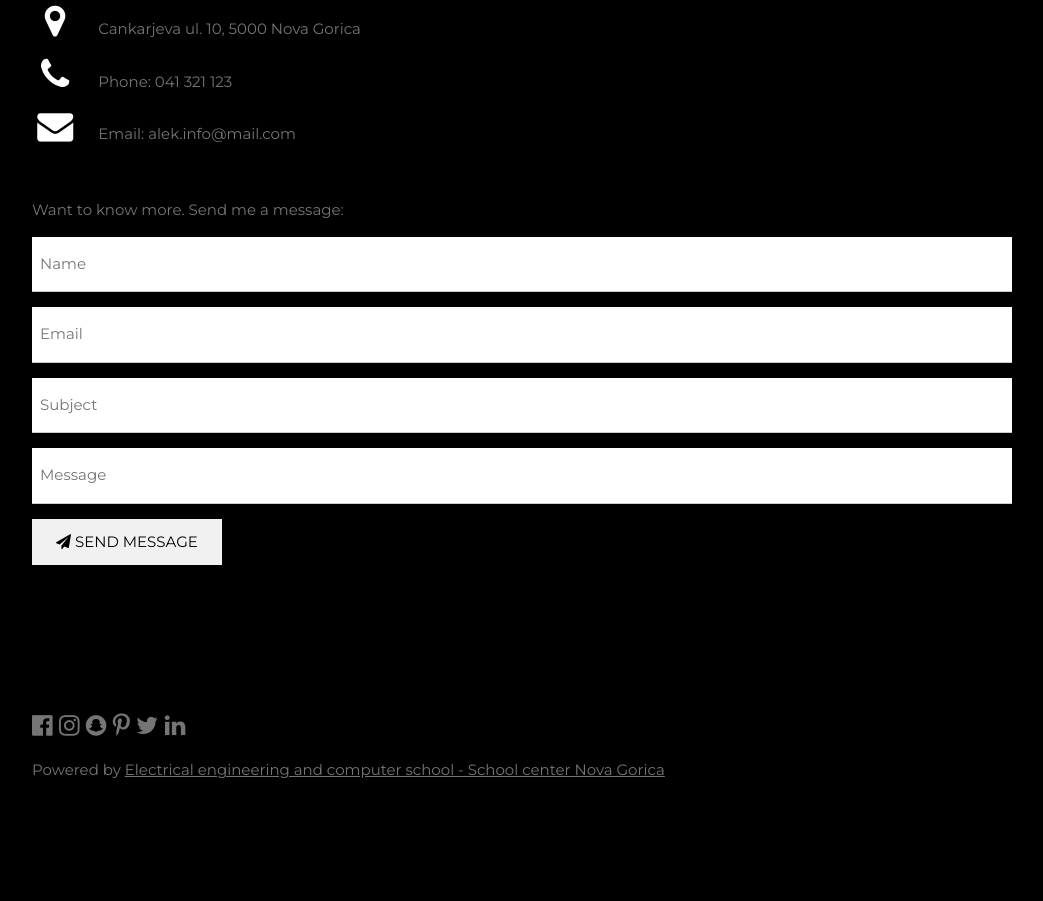
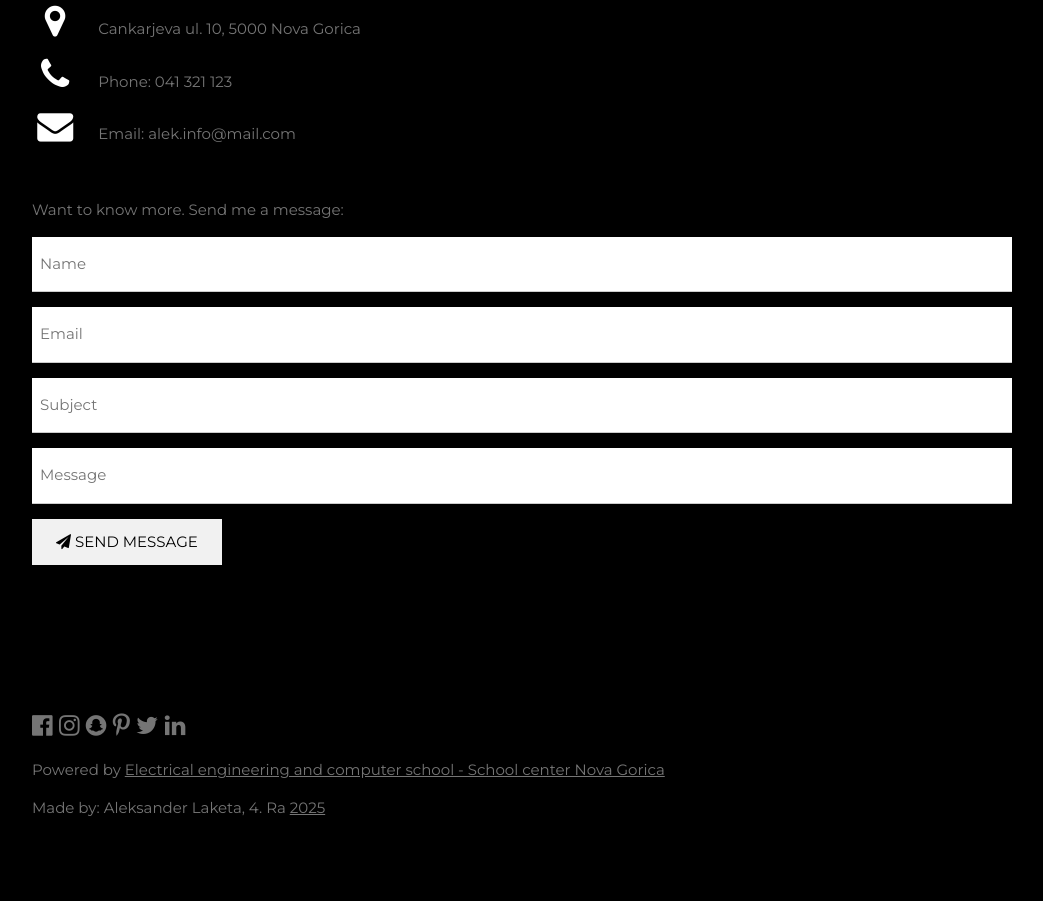
Before and after one commit to 0Aleksander/nike_svg, a plain HTML site: page index.html in a window 1280 px wide. Shown: the part 4285-5186 px from the top of the page, without its empty margins (178-1221 px from the left). Drawn offline with nearby package versions, Linux system fonts and the light colour scheme.

Commit message:
Update index.html

```diff
--- a/index.html
+++ b/index.html
@@ -386,6 +386,7 @@ body, h1,h2,h3,h4,h5,h6 {font-family: "Montserrat", sans-serif}
     <i class="fa fa-twitter w3-hover-opacity"></i>
     <i class="fa fa-linkedin w3-hover-opacity"></i>
     <p class="w3-medium">Powered by <a href="https://ers.scng.si/" target="_blank" class="w3-hover-text-white">Electrical engineering and computer school - School center Nova Gorica</a></p>
+    <p class="w3-medium">Made by: Aleksander Laketa, 4. Ra <a href="https://ers.scng.si/" target="_blank" class="w3-hover-text-white">2025</a></p>
   <!-- End footer -->
   </footer>
 
```
